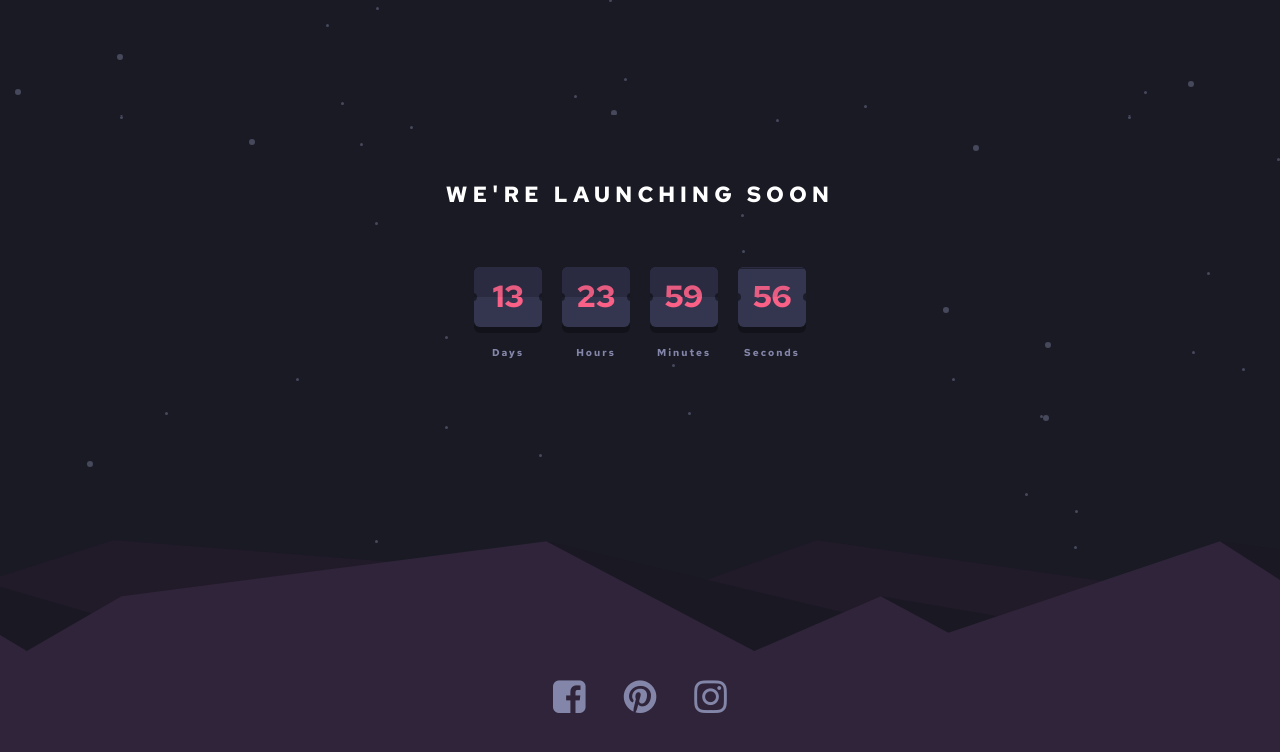
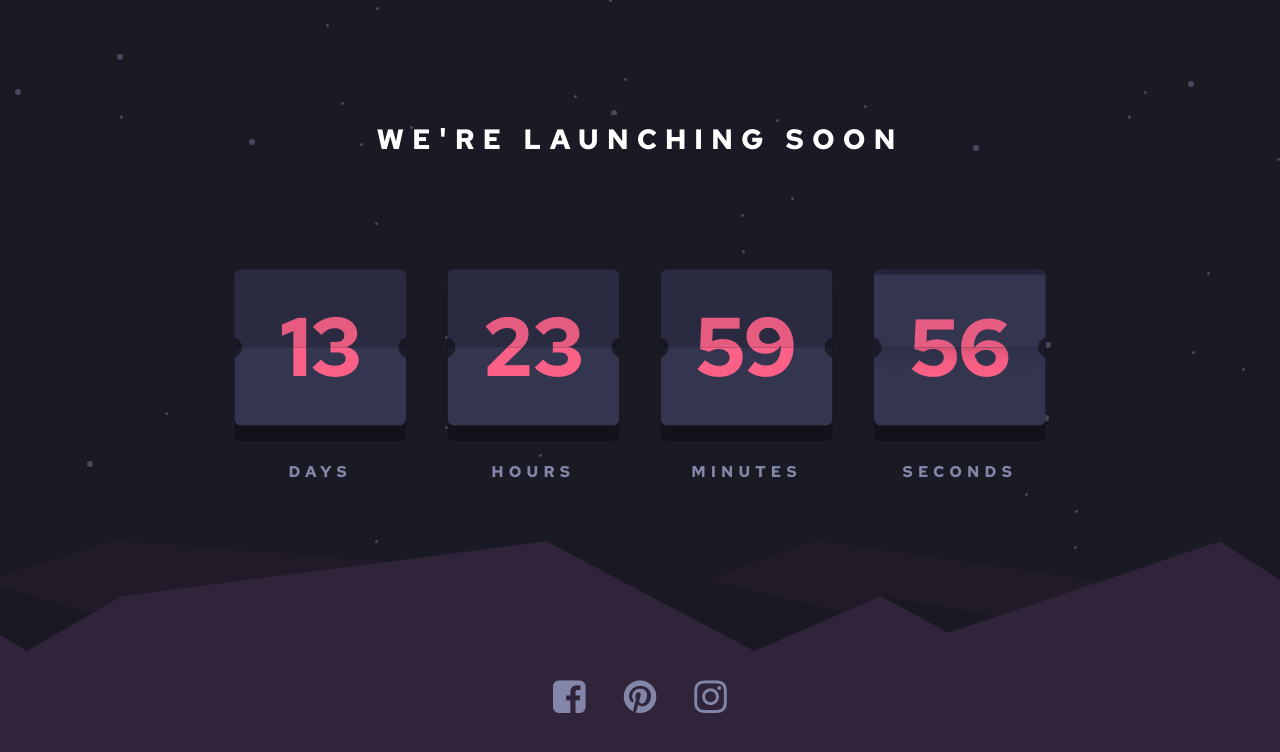
Before and after one commit to guss-renteria/launch-countdown-timer-main-FM, a Vue app: page / in a window 1280 px wide. Shown: the top 752 px of the page. Built offline with nearby package versions, Linux system fonts and the light colour scheme.

Commit message:
se configuro el reajuste de tamaño

```diff
--- a/src/components/timer/_timer.style.scss
+++ b/src/components/timer/_timer.style.scss
@@ -11,12 +11,12 @@ div.timer-comp {
   display: flex;
 
   div.timer__box {
-    margin: 0 1rem;
+    margin: 0 .8rem;
 
     &.active {
       div.digits {
         span.d-top {
-          animation: in 1s ease-in forwards infinite;
+          animation: in 1s ease-in infinite;
         }
         span.d-bottom-back {
           animation: out 1s ease-out forwards infinite;
@@ -26,7 +26,7 @@ div.timer-comp {
     }
 
     div.digits {
-      width: 6.8rem;
+      width: 6.6rem;
       height: 6rem;
       position: relative;
 
@@ -86,7 +86,7 @@ div.timer-comp {
 
         z-index: 10;
         overflow: hidden;
-        box-shadow: 0 -.1rem 0 #00000050;
+        box-shadow: 0 -.1rem 1rem #00000050;
 
         transform-origin: bottom;
         transition: .2s ease;
@@ -126,7 +126,7 @@ div.timer-comp {
 
         z-index: 10;
         overflow: hidden;
-        box-shadow: 0 .1rem 0 #00000050;
+        box-shadow: 0 .1rem 1rem #00000050;
 
         transform: scaleY(0);
         transform-origin: top;
@@ -156,8 +156,33 @@ div.timer-comp {
 
       color: $grayish_blue;
       text-align: center;
-      font-size: 1rem;
+      text-transform: uppercase;
+      font-size: .8rem;
       letter-spacing: .2rem;
     }
   }
+
+  @media screen and (min-width: 576px) {
+    transform: scale(1.6);
+    div.timer__box {
+      div.digits {
+      }
+      h2 {
+        margin-top: 1.5rem;
+        font-size: .6rem;
+      }
+    }
+  }
+  @media screen and (min-width: 1200px) {
+    transform: scale(2.6);
+    div.timer__box {
+      div.digits {
+        border-radius: .25rem;
+      }
+      h2 {
+        margin-top: 1.5rem;
+        font-size: .6rem;
+      }
+    }
+  }
 }
--- a/src/views/home/_home.style.scss
+++ b/src/views/home/_home.style.scss
@@ -18,6 +18,7 @@ section.home-view {
 
   div.home-container {
     flex: 1;
+    padding: 4rem 0;
 
     display: flex;
     flex-direction: column;
@@ -25,10 +26,11 @@ section.home-view {
     align-items: center;
 
     h1 {
-      margin-bottom: 6rem;
+      margin-bottom: 8rem;
+      padding: 0 1.2rem;
 
       color: $white;
-      font-size: 2.2rem;
+      font-size: 2.4rem;
       text-transform: uppercase;
       text-align: center;
       letter-spacing: .5rem;
@@ -37,6 +39,7 @@ section.home-view {
 
   div.home-footer {
     height: 20rem;
+    padding-top: 4rem;
     padding-bottom: 4rem;
 
     background-size: cover;
@@ -65,6 +68,12 @@ section.home-view {
   }
 
   @media screen and (min-width: 768px) {
+    div.home-container {
+      h1 {
+        font-size: 2.8rem;
+        letter-spacing: .8rem;
+      }
+    }
     div.home-footer {
       height: 26rem;
       padding-bottom: 8rem;
@@ -76,4 +85,11 @@ section.home-view {
       }
     }
   }
+  @media screen and (min-width: 1200px) {
+    div.home-container {
+      h1 {
+        margin-bottom: 18rem;
+      }
+    }
+  }
 }
```
